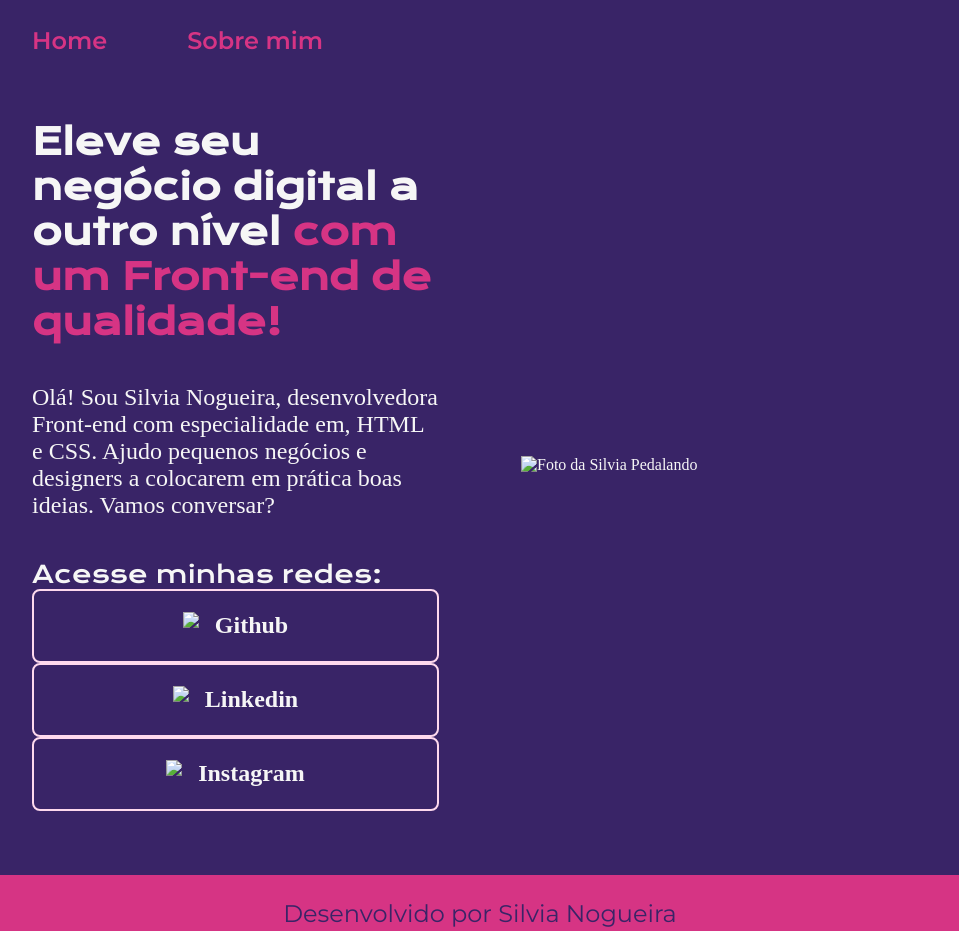
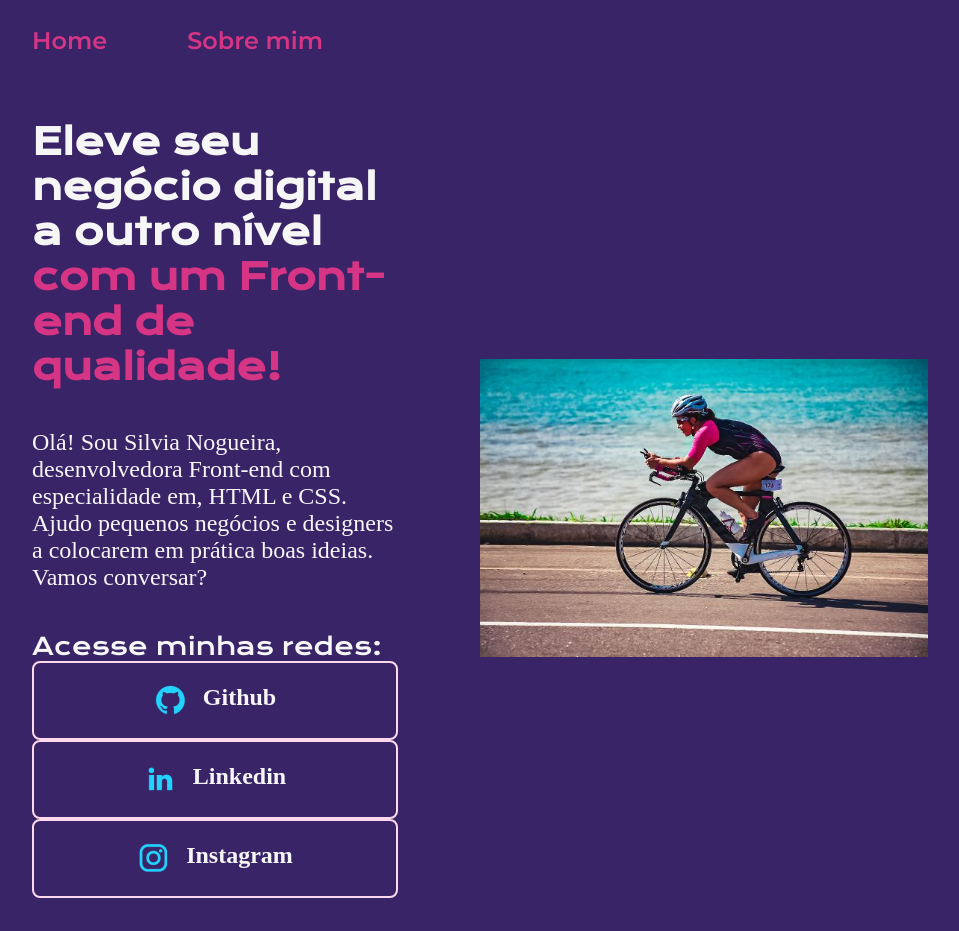
Before and after one commit to SilNogueira21/Portifolio-Silvia, a plain HTML site: page index.html in a window 1280 px wide. Shown: the top 931 px of the page, without its empty margins (160-1119 px from the left). Drawn offline with nearby package versions, Linux system fonts and the light colour scheme; files that its build step writes are made by us from their sources.

Commit message:
Update index.html
atualizei os caminhos das imagens

```diff
--- a/index.html
+++ b/index.html
@@ -4,7 +4,7 @@
     <meta charset="UTF-8">
     <meta name="viewport" content="width=device-width, initial-scale=1.0">
     <title>Portifolio</title>
-    <link rel="stylesheet" href="/styles/style.css">
+    <link rel="stylesheet" href="style.css">
 </head>
 <body>
     <header class="cabecalho">
@@ -20,21 +20,21 @@
             <div class="apresentacao__navegacao">
                 <h2 class="apresentacao__links__subtitulo">Acesse minhas redes:</h2>
                 <a class="apresentacao__links__navegacao" href="https://github.com/SILNOGUEIRA21/">
-                    <img src="./assets/github.png">
+                    <img src="github.png">
                     Github
                 </a>
                 <a class="apresentacao__links__navegacao" href="https://www.linkedin.com/in/silvia-nogueira-12291b21/">
-                    <img src="./assets/linkedin.png">
+                    <img src="linkedin.png">
                     Linkedin
                 </a>
                 <a class="apresentacao__links__navegacao" href="https://www.instagram.com/silvia_nogueira21/">
-                    <img src="./assets/instagram.png">
+                    <img src="instagram.png">
                     Instagram
                 </a>
             </div>
 
         </section>
-        <img class="apresentacao-imagem" src="./assets/Silvia Pedalando.jpg" alt="Foto da Silvia Pedalando">
+        <img class="apresentacao-imagem" src="Silvia Pedalando.jpg" alt="Foto da Silvia Pedalando">
     </main>
         <footer class="rodape">
             <P> Desenvolvido por Silvia Nogueira</P>
```
